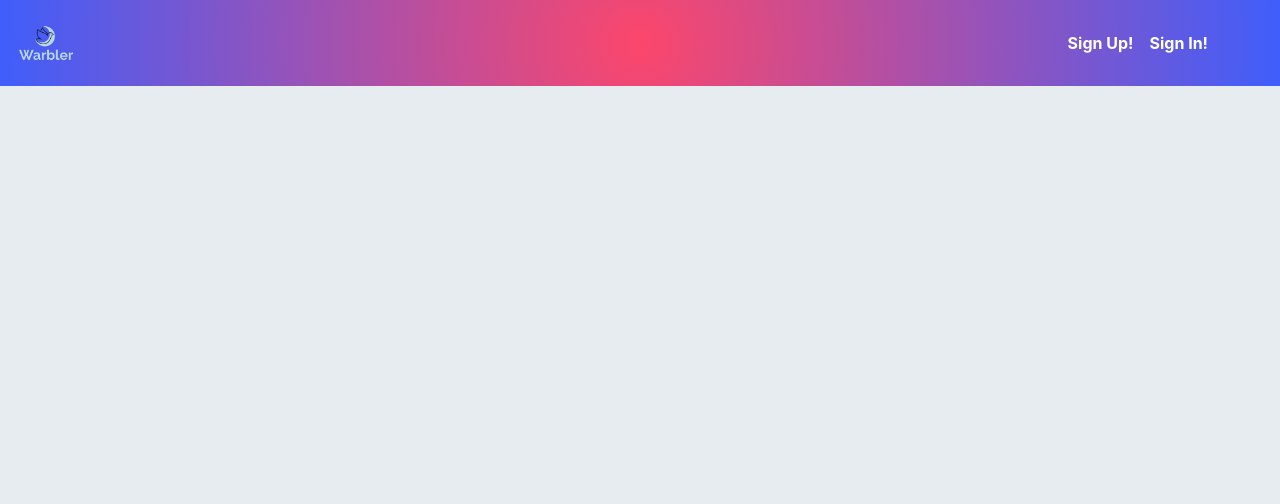
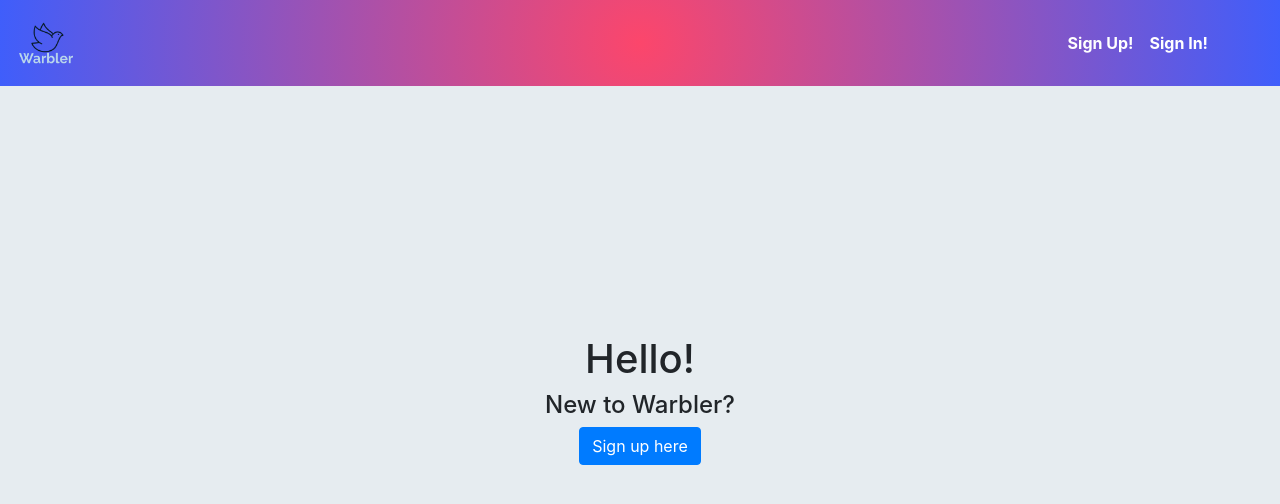
Before and after one commit to rkinnunen/warbler, a React (Create React App) app in the folder client/: page / in a window 1280 px wide. Shown: the top 504 px of the page. Built offline with nearby package versions, Linux system fonts and the light colour scheme.

Commit message:
Add simple Homepage component

```diff
--- /dev/null
+++ b/client/src/components/Homepage.js
@@ -0,0 +1,14 @@
+import React from "react";
+import { Link } from "react-router-dom";
+
+const Homepage = () => (
+  <div className="home-hero">
+    <h1>Hello!</h1>
+    <h4>New to Warbler?</h4>
+    <Link to="/signup" className="btn btn-primary">
+      Sign up here
+    </Link>
+  </div>
+);
+
+export default Homepage;
--- a/client/src/containers/App.js
+++ b/client/src/containers/App.js
@@ -3,6 +3,7 @@
 import { configureStore } from "../store";
 import { BrowserRouter as Router } from "react-router-dom";
 import Navbar from "./Navbar";
+import Main from "./Main";
 
 const store = configureStore();
 
@@ -11,6 +12,7 @@
     <Router>
       <div className="onboarding">
         <Navbar />
+        <Main />
       </div>
     </Router>
   </Provider>
--- /dev/null
+++ b/client/src/containers/Main.js
@@ -0,0 +1,27 @@
+import React from "react";
+import { Switch, Route, withRouter, Redirect } from "react-router-dom";
+import { connect } from "react-redux";
+import Homepage from "../components/Homepage";
+
+const Main = props => {
+  return (
+    <div className="container">
+      <Switch>
+        <Route exact path="/" render={props => <Homepage {...props} />} />
+      </Switch>
+    </div>
+  );
+};
+
+function mapStateToProps(state) {
+  return {
+    currentUser: state.currentUser
+  };
+}
+
+export default withRouter(
+  connect(
+    mapStateToProps,
+    null
+  )(Main)
+);
--- a/client/src/index.css
+++ b/client/src/index.css
@@ -48,3 +48,20 @@
   background: rgb(252,70,107);
   background: radial-gradient(circle, rgba(252,70,107,1) 0%, rgba(63,94,251,1) 100%);
 }
+
+/* Homepage */
+
+.home-hero {
+  width: 100vw;
+  height: 100vh;
+  position: absolute;
+  top: 0;
+  left: 0;
+  display: flex;
+  flex-direction: column;
+  align-items: center;
+  justify-content: center;
+  text-align-last: center;
+  padding: 1 rem;
+
+}
```
Also changed, not shown: client/src/images/Logo.png.
